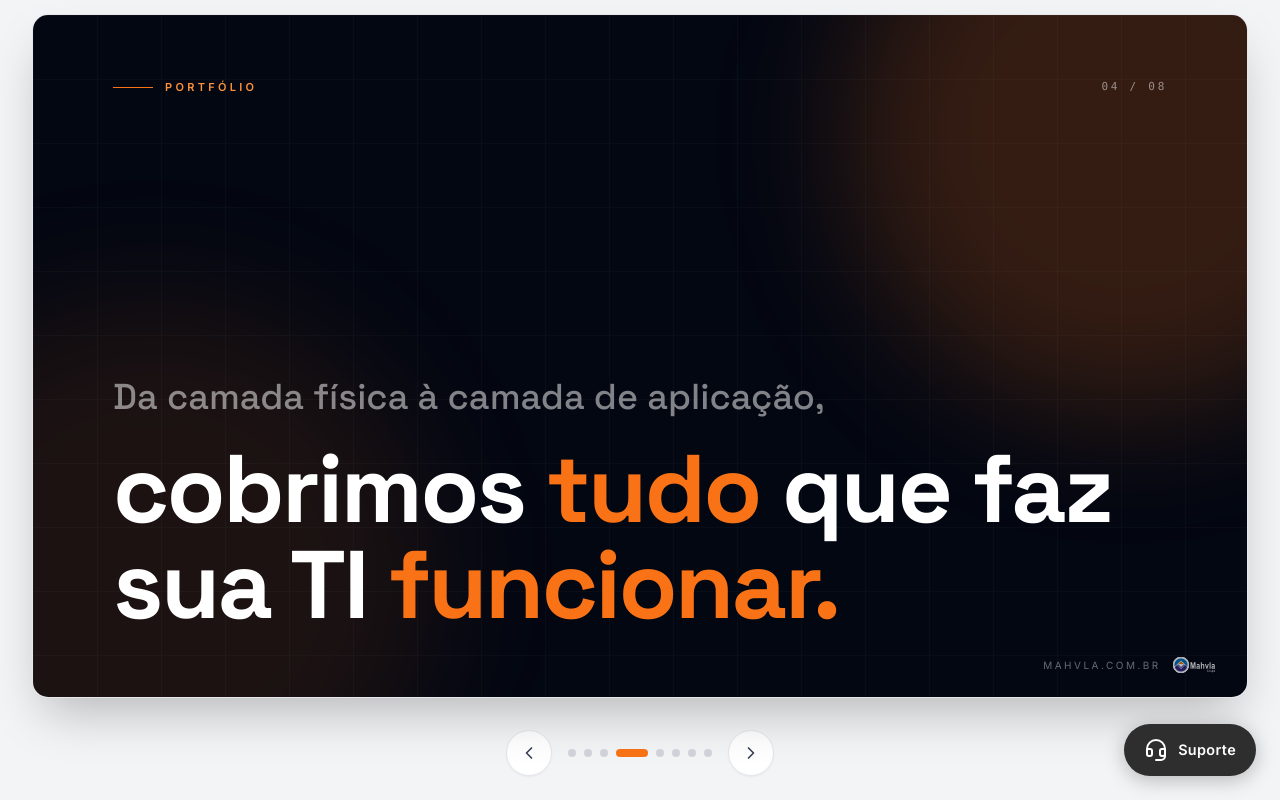
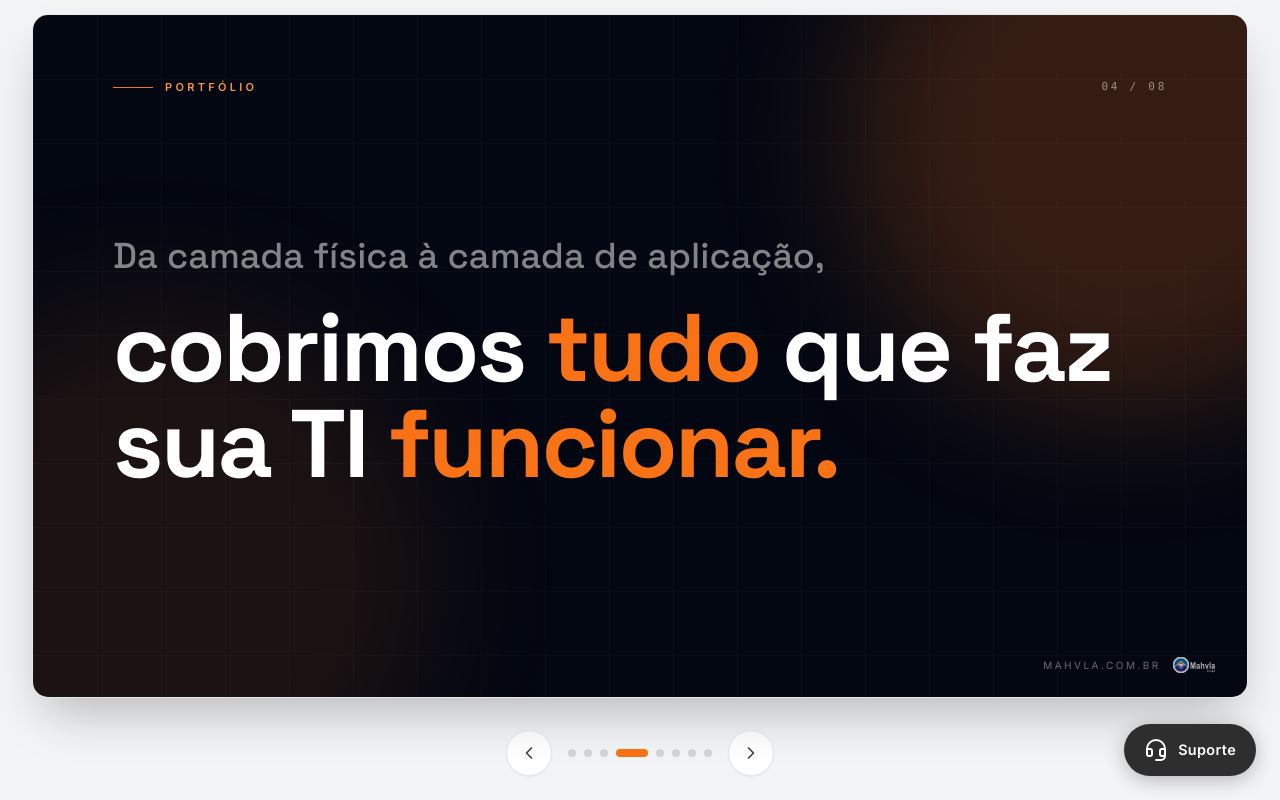
Before and after one commit to mlisboa95/reseller-glow-up, a React (Vite) app: page /apresentacao in a window 1280 px wide. Both pictures are taken after a click on the button 644 px from the left and 828 px from the top of the page. Shown: the part 75-875 px from the top of the page. Built offline with nearby package versions, Linux system fonts and the light colour scheme; the HTML template or start-up script is replaced by a standard one.

Commit message:
Changes
Co-authored-by: mlisboa95 <252047585+mlisboa95@users.noreply.github.com>

```diff
--- a/src/pages/Apresentacao.tsx
+++ b/src/pages/Apresentacao.tsx
@@ -264,7 +264,7 @@ const Slide2Sobre = () => {
 
 // 04 — Manifesto Soluções (escuro)
 const Slide4ManifestoSolucoes = () => (
-  <div className="w-full h-full flex flex-col justify-between px-12 md:px-20 py-12 md:py-16 bg-gray-950 text-white relative overflow-hidden">
+  <div className="w-full h-full flex flex-col px-12 md:px-20 py-12 md:py-16 bg-gray-950 text-white relative overflow-hidden">
     <DarkBackdrop />
     <div className="relative flex items-center justify-between">
       <div className="flex items-center gap-3">
@@ -277,7 +277,7 @@ const Slide4ManifestoSolucoes = () => (
         04 / 08
       </span>
     </div>
-    <div className="relative max-w-5xl space-y-6">
+    <div className="relative flex-1 flex flex-col justify-center max-w-5xl space-y-6">
       <p className="text-3xl md:text-4xl font-display font-medium text-white/50 leading-snug">
         Da camada física à camada de aplicação,
       </p>
```
